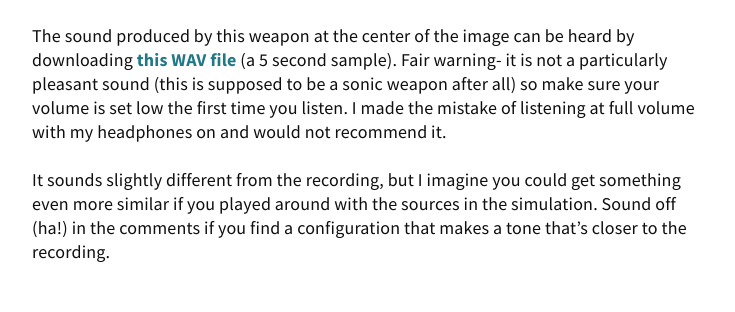
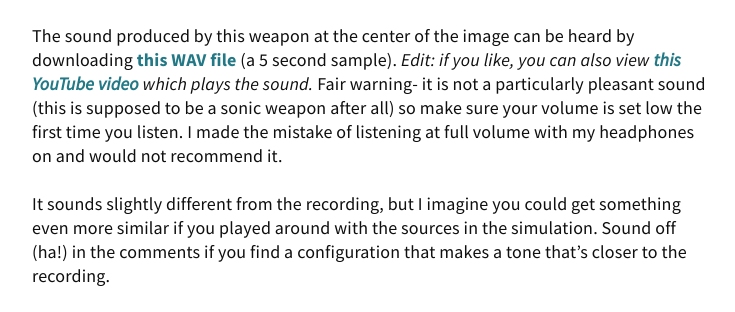
Before and after one commit to kwitophurr/kwitophurr.github.io, a Jekyll site: the page built from _posts/2017-11-06-cuba-sonic-weapon.md, in a window 1280 px wide and 900 px high, scrolled down 2489 px, cut to the strip 588-900 px from the top of the window. Shown: the whole strip, without its empty margins (270-1005 px from the left). Built offline with Jekyll 4.4.1, drawn with Linux system fonts in a browser that asks for light colours; comment, search, counter and statistics services are not loaded; before the commit the page ends 3365 px from its top, so only the background shows below that.

Commit message:
Edited to give YouTube link

```diff
--- a/_posts/2017-11-06-cuba-sonic-weapon.md
+++ b/_posts/2017-11-06-cuba-sonic-weapon.md
@@ -59,7 +59,7 @@ This seemed to give reasonable results in line with what my expectations were- a
 The end result is this:
 {% include image.html url="https://raw.githubusercontent.com/christian-johnson/cuba-sonic-weapon/master/loudness.png" description="Figure 1: Two maps of the same area showing how much energy is contained in the sound emitted by five speakers. The five speakers are arranged around a semicircle with radius 100 meters, and are aimed at the center. Each speaker emits a different frequency near 100 kHz. The left image shows the total energy in sound waves over all frequencies, while the right image shows only the energy of sound below 20 kHz. As you can see, the energy of the sound travels 'invisibly' to the target and is localized to a region around 35 x 35 meters in size. Click to download the image." highres="https://raw.githubusercontent.com/christian-johnson/cuba-sonic-weapon/master/loudness.png" %}
 
-The sound produced by this weapon at the center of the image can be heard by downloading [this WAV file](https://github.com/christian-johnson/cuba-sonic-weapon/blob/master/output.wav?raw=true) (a 5 second sample).
+The sound produced by this weapon at the center of the image can be heard by downloading [this WAV file](https://github.com/christian-johnson/cuba-sonic-weapon/blob/master/output.wav?raw=true) (a 5 second sample). *Edit: if you like, you can also view [this YouTube video](https://www.youtube.com/watch?v=b8ivvVteT6Y) which plays the sound.*
 Fair warning- it is not a particularly pleasant sound (this is supposed to be a sonic weapon after all) so make sure your volume is set low the first time you listen.
 I made the mistake of listening at full volume with my headphones on and would not recommend it.
 
```
